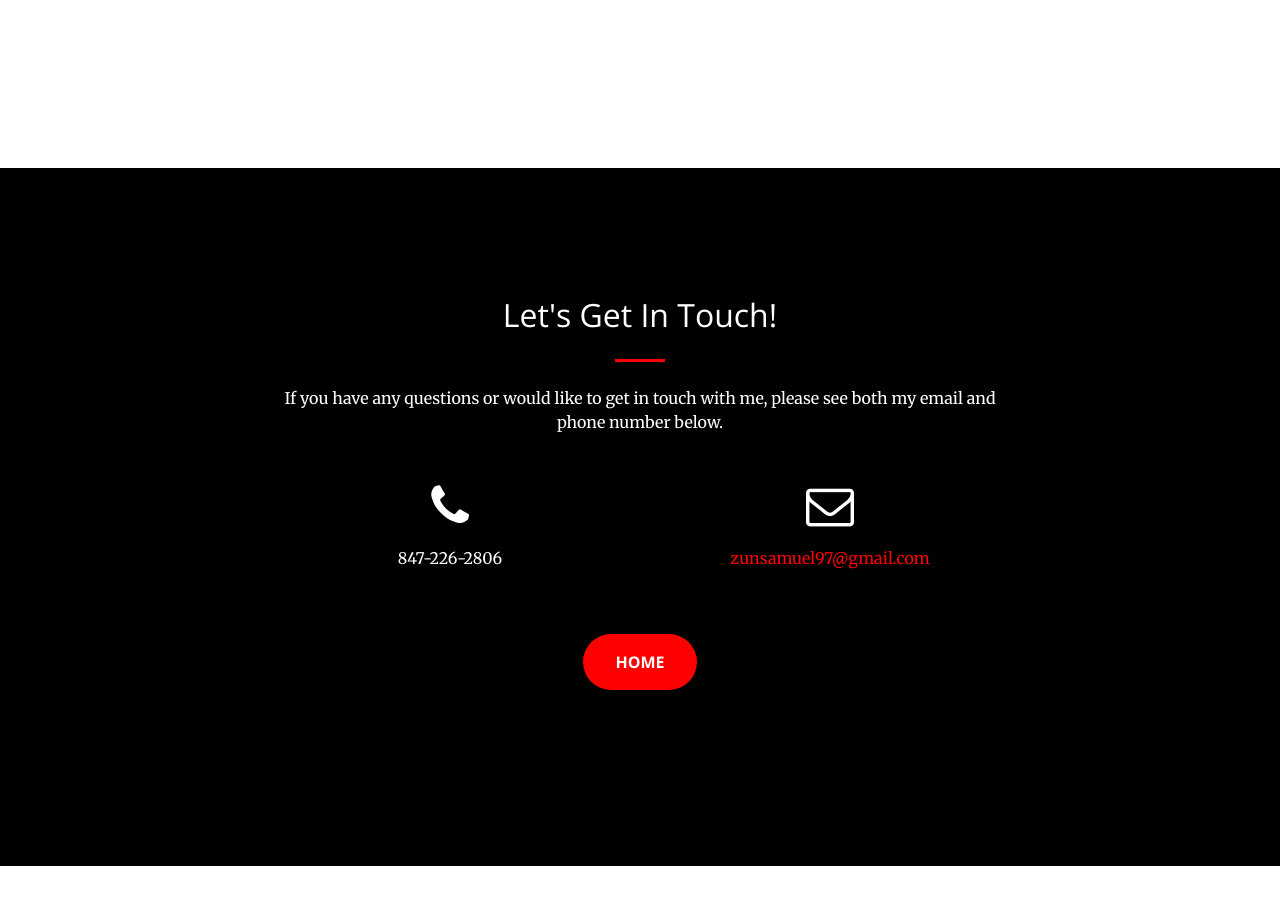
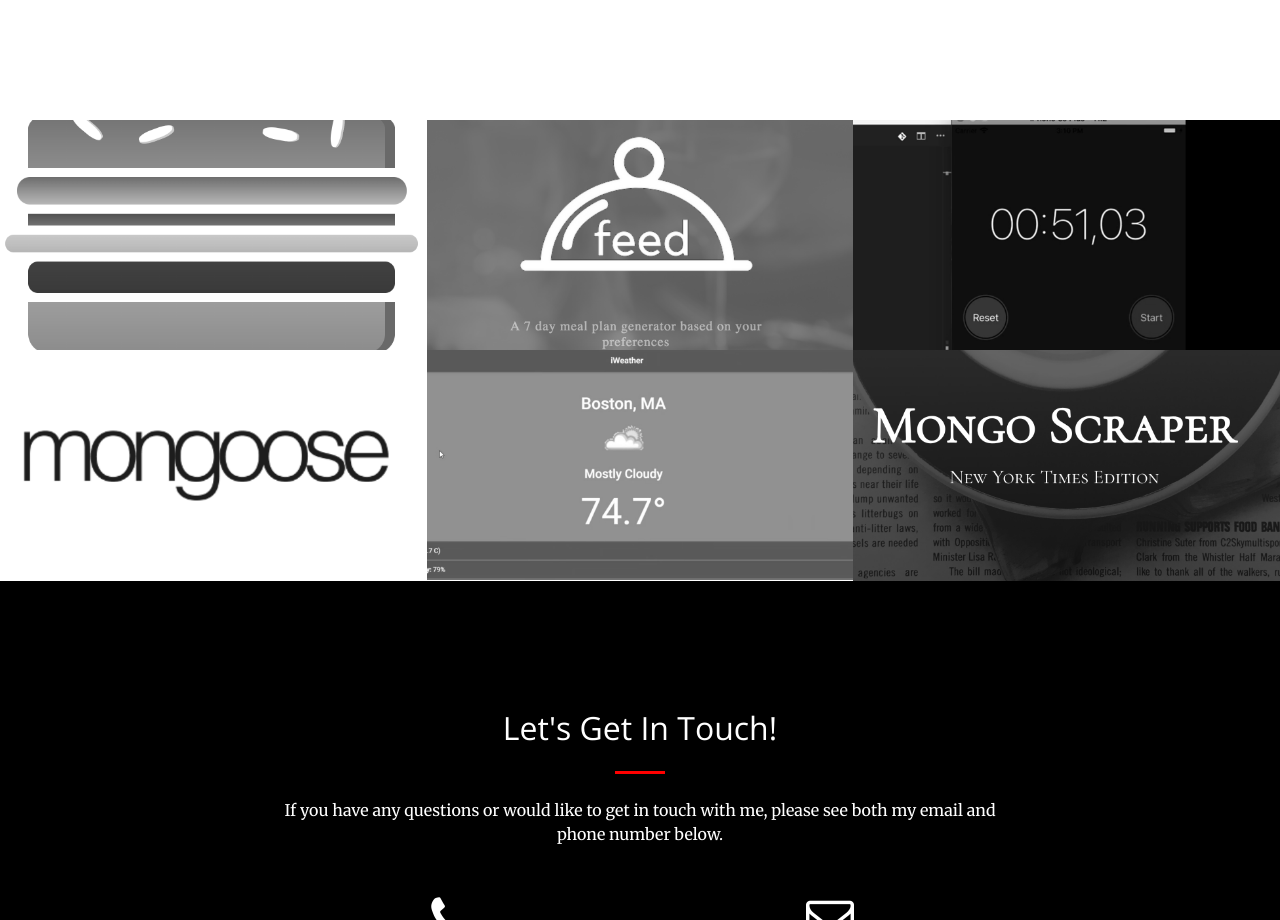
Before and after one commit to SZun/Portfolio, a plain HTML site: page Port/index.html in a window 1280 px wide. Shown: the part 1900-2820 px from the top of the page. Before the commit the page ends 2766 px from the top, so only its background shows below. Drawn offline with nearby package versions, Linux system fonts and the light colour scheme.

Commit message:
Updating images

```diff
--- a/Port/index.html
+++ b/Port/index.html
@@ -138,7 +138,7 @@
         <div class="col-lg-4 col-sm-6">
           <a class="portfolio-box" onclick="window.open('https://react-my-burger-2020f.firebaseapp.com/');
           window.open('https://github.com/SZun/React-Burger-Builder');">
-            <img class="img-fluid" src="../../burger.png" alt="">
+            <img class="img-fluid" src="./img/portfolio/thumbnails/burger.png" alt="">
             <div class="portfolio-box-caption">
               <div class="portfolio-box-caption-content">
                 <div class="project-category text-faded">
@@ -154,7 +154,7 @@
         <div class="col-lg-4 col-sm-6">
           <a class="portfolio-box" onclick="window.open('https://murmuring-bayou-29180.herokuapp.com/');
           window.open('https://github.com/nakrap/feed/');">
-            <img class="img-fluid" src="../../feed.png" alt="">
+            <img class="img-fluid" src="./img/portfolio/thumbnails/feed.png" alt="">
             <div class="portfolio-box-caption">
               <div class="portfolio-box-caption-content">
                 <div class="project-category text-faded">
@@ -169,7 +169,7 @@
         </div>
         <div class="col-lg-4 col-sm-6">
           <a class="portfolio-box" href="https://github.com/SZun/Stopwatch" target="_blank" >
-            <img class="img-fluid" src="../../stopwatch.png" alt="">
+            <img class="img-fluid" src="./img/portfolio/thumbnails/stopwatch.png" alt="">
             <div class="portfolio-box-caption">
               <div class="portfolio-box-caption-content">
                 <div class="project-category text-faded">
@@ -184,7 +184,7 @@
         </div>
         <div class="col-lg-4 col-sm-6">
           <a class="portfolio-box" target="_blank" href="https://github.com/SZun/vidly">
-            <img class="img-fluid" src="../../vidly.png" alt="">
+            <img class="img-fluid" src="./img/portfolio/thumbnails/vidly.png" alt="">
             <div class="portfolio-box-caption">
               <div class="portfolio-box-caption-content">
                 <div class="project-category text-faded">
@@ -199,7 +199,7 @@
         </div>
         <div class="col-lg-4 col-sm-6">
             <a class="portfolio-box" href="https://github.com/SZun/iWeather" target="_blank">
-            <img class="img-fluid" src="../../weather.png" alt="">
+            <img class="img-fluid" src="./img/portfolio/thumbnails/weather.png" alt="">
             <div class="portfolio-box-caption">
               <div class="portfolio-box-caption-content">
                 <div class="project-category text-faded">
@@ -214,7 +214,7 @@
         </div>
         <div class="col-lg-4 col-sm-6">
             <a class="portfolio-box" href="#" onclick="window.open('https://github.com/SZun/mongodb-scraper');">
-            <img class="img-fluid" src="../../scraper.png" alt="">
+            <img class="img-fluid" src="./img/portfolio/thumbnails/scraper.png" alt="">
             <div class="portfolio-box-caption">
               <div class="portfolio-box-caption-content">
                 <div class="project-category text-faded">
```
Also changed, not shown: Port/img/portfolio/thumbnails/NYT_Search.png (deleted), Port/img/portfolio/thumbnails/TriviaGame.png (deleted), Port/img/portfolio/thumbnails/burger.png (added), Port/img/portfolio/thumbnails/christmasGifs.png (deleted), Port/img/portfolio/thumbnails/crystal_img.png (deleted), Port/img/portfolio/thumbnails/feed.png (added), Port/img/portfolio/thumbnails/project01.png (deleted), Port/img/portfolio/thumbnails/pyschic_game.png (deleted), Port/img/portfolio/thumbnails/scraper.png (added), Port/img/portfolio/thumbnails/stopwatch.png (added), Port/img/portfolio/thumbnails/train.png (deleted), Port/img/portfolio/thumbnails/vidly.png (added), Port/img/portfolio/thumbnails/weather.png (added).
